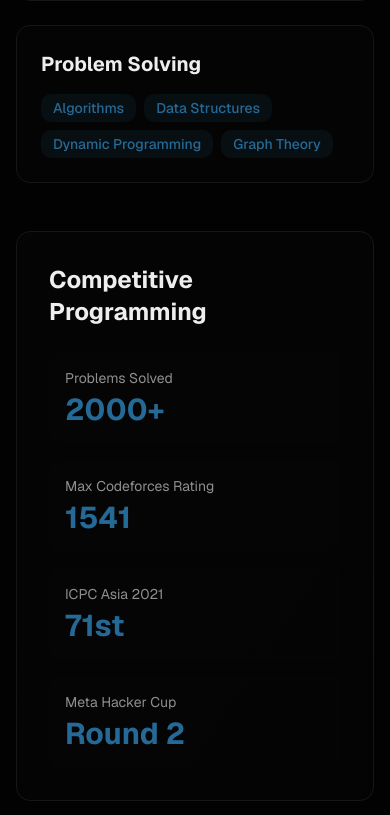
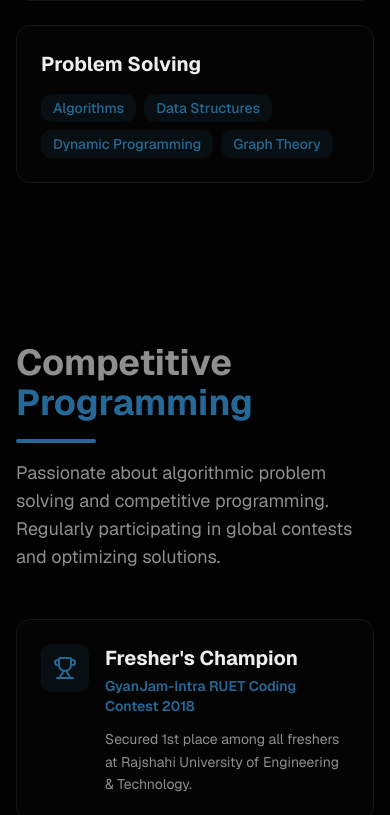
Before and after one commit to rafi-ruetcse17/portfolio, a Next.js app: page / in a window 390 px wide. Shown: the part 4888-5703 px from the top of the page. Built offline with nearby package versions, Linux system fonts and the light colour scheme.

Commit message:
Add Competitive programming
Signed-off-by: rafi <rafialam@appscode.com>

```diff
--- a/app/page.tsx
+++ b/app/page.tsx
@@ -5,6 +5,7 @@ import Navigation from '@/components/sections/navigation'
 import About from '@/components/sections/about'
 import Experience from '@/components/sections/experience'
 import Skills from '@/components/sections/skills'
+import CP from '@/components/sections/cp'
 import Projects from '@/components/sections/projects'
 import Contact from '@/components/sections/contact'
 
@@ -16,6 +17,7 @@ export default function Home() {
       <About />
       <Experience />
       <Skills />
+      <CP />
       <Projects />
       <Contact />
     </main>
--- /dev/null
+++ b/components/sections/cp.tsx
@@ -0,0 +1,172 @@
+'use client'
+
+import { useEffect, useRef, useState } from 'react'
+import { Trophy, Target, Award, Code2, ExternalLink, GraduationCap } from 'lucide-react'
+
+const achievements = [
+  {
+    title: "Fresher's Champion",
+    event: "GyanJam-Intra RUET Coding Contest 2018",
+    description: "Secured 1st place among all freshers at Rajshahi University of Engineering & Technology.",
+    icon: Trophy,
+  },
+  {
+    title: "Meta Hacker Cup",
+    event: "Meta Hacker Cup 2021",
+    description: "Advanced to Round 2 of the prestigious global competitive programming contest.",
+    icon: Target,
+  },
+  {
+    title: "12th Place",
+    event: "VU CSE Tech Fest Programming Contest 2019",
+    description: "Ranked 12th out of 41 teams in the inter-university programming contest.",
+    icon: Award,
+  },
+  {
+    title: "24th Place",
+    event: "AUST Inter University Programming Contest 2022",
+    description: "Ranked 24th out of 105 teams representing top universities.",
+    icon: Award,
+  },
+  {
+    title: "71st Place",
+    event: "ACM-ICPC Asia Dhaka Regional 2021",
+    description: "Ranked 71st out of 1747 teams in the preliminary online round.",
+    icon: Award,
+  },
+]
+
+const stats = [
+  { label: 'Problems Solved', value: '2000+' },
+  { label: 'Max Rating', value: '1541' },
+  { label: 'Platform', value: 'Codeforces' },
+]
+
+export default function CP() {
+  const sectionRef = useRef(null)
+  const [isVisible, setIsVisible] = useState(false)
+
+  useEffect(() => {
+    const observer = new IntersectionObserver(
+      ([entry]) => {
+        if (entry.isIntersecting) {
+          setIsVisible(true)
+        }
+      },
+      { threshold: 0.2 }
+    )
+
+    if (sectionRef.current) {
+      observer.observe(sectionRef.current)
+    }
+
+    return () => observer.disconnect()
+  }, [])
+
+  return (
+    <section id="cp" ref={sectionRef} className="min-h-screen flex items-center py-20 px-4">
+      <div className="max-w-6xl mx-auto w-full">
+        <div className="space-y-12">
+          {/* Section Header */}
+          <div className="space-y-4">
+            <h2 className="text-4xl sm:text-5xl font-bold">
+              <span className="text-muted-foreground">Competitive </span>
+              <span className="bg-gradient-to-r from-primary to-accent bg-clip-text text-transparent">Programming</span>
+            </h2>
+            <div className="w-20 h-1 bg-gradient-to-r from-primary to-accent rounded-full"></div>
+            <p className="text-lg text-muted-foreground max-w-3xl">
+              Passionate about algorithmic problem solving and competitive programming. Regularly participating in global contests and optimizing solutions.
+            </p>
+          </div>
+
+          <div className="grid grid-cols-1 lg:grid-cols-3 gap-8">
+            {/* Achievements List */}
+            <div className="lg:col-span-2 space-y-6">
+              {achievements.map((achievement, index) => (
+                <div
+                  key={index}
+                  className="group p-6 rounded-xl border border-border bg-card/50 hover:border-primary/50 hover:bg-card transition-all duration-300"
+                >
+                  <div className="flex gap-4">
+                    <div className="p-3 rounded-lg bg-primary/10 text-primary h-fit">
+                      <achievement.icon className="w-6 h-6" />
+                    </div>
+                    <div className="space-y-1">
+                      <h3 className="text-xl font-bold text-foreground group-hover:text-primary transition-colors">
+                        {achievement.title}
+                      </h3>
+                      <p className="text-primary text-sm font-semibold">{achievement.event}</p>
+                      <p className="text-muted-foreground text-sm leading-relaxed pt-2">
+                        {achievement.description}
+                      </p>
+                    </div>
+                  </div>
+                </div>
+              ))}
+            </div>
+
+            {/* Sidebar Stats & Links */}
+            <div className="space-y-6">
+              {/* Stats Card */}
+              <div className="p-8 rounded-2xl border border-border bg-gradient-to-br from-card to-card/50 space-y-6">
+                <h3 className="text-xl font-bold text-foreground">Platform Stats</h3>
+                <div className="space-y-4">
+                  <div className="flex justify-between items-center p-4 rounded-lg bg-background/50 border border-border">
+                    <span className="text-muted-foreground">Problems Solved</span>
+                    <span className="text-2xl font-bold text-primary">2000+</span>
+                  </div>
+                  <div className="flex justify-between items-center p-4 rounded-lg bg-background/50 border border-border">
+                    <span className="text-muted-foreground">CF Max Rating</span>
+                    <span className="text-2xl font-bold text-primary">1541</span>
+                  </div>
+                </div>
+
+                <div className="pt-4 space-y-3">
+                  <p className="text-sm font-semibold text-foreground">Quick Links</p>
+                  <div className="grid grid-cols-1 gap-3">
+                    <a
+                      href="https://codeforces.com/profile/rafi_alam?mobile=true"
+                      target="_blank"
+                      rel="noopener noreferrer"
+                      className="flex items-center justify-between p-3 rounded-lg border border-border hover:border-primary hover:bg-primary/5 transition-all group"
+                    >
+                      <div className="flex items-center gap-3">
+                        <Code2 className="w-5 h-5 text-primary" />
+                        <span className="text-sm font-medium">Codeforces Profile</span>
+                      </div>
+                      <ExternalLink className="w-4 h-4 text-muted-foreground group-hover:text-primary" />
+                    </a>
+                    <a
+                      href="https://leetcode.com/u/_BOSS_/"
+                      target="_blank"
+                      rel="noopener noreferrer"
+                      className="flex items-center justify-between p-3 rounded-lg border border-border hover:border-primary hover:bg-primary/5 transition-all group"
+                    >
+                      <div className="flex items-center gap-3">
+                        <Target className="w-5 h-5 text-primary" />
+                        <span className="text-sm font-medium">LeetCode Profile</span>
+                      </div>
+                      <ExternalLink className="w-4 h-4 text-muted-foreground group-hover:text-primary" />
+                    </a>
+                    <a
+                      href="https://drive.google.com/drive/folders/1zWf7iHvH4reJXFfTp2bPE9xpE_XAY4Xb?usp=sharing"
+                      target="_blank"
+                      rel="noopener noreferrer"
+                      className="flex items-center justify-between p-3 rounded-lg border border-border hover:border-primary hover:bg-primary/5 transition-all group"
+                    >
+                      <div className="flex items-center gap-3">
+                        <GraduationCap className="w-5 h-5 text-primary" />
+                        <span className="text-sm font-medium">Certifications</span>
+                      </div>
+                      <ExternalLink className="w-4 h-4 text-muted-foreground group-hover:text-primary" />
+                    </a>
+                  </div>
+                </div>
+              </div>
+            </div>
+          </div>
+        </div>
+      </div>
+    </section>
+  )
+}
--- a/components/sections/navigation.tsx
+++ b/components/sections/navigation.tsx
@@ -12,6 +12,7 @@ export default function Navigation() {
     { id: 'about', label: 'About' },
     { id: 'experience', label: 'Experience' },
     { id: 'skills', label: 'Skills' },
+    { id: 'cp', label: 'CP' },
     { id: 'projects', label: 'Projects' },
     { id: 'contact', label: 'Contact' },
   ]
@@ -26,7 +27,7 @@ export default function Navigation() {
     const handleScroll = () => {
       const scrollPosition = window.scrollY + 150
 
-      const sectionIds = ['home', 'about', 'experience', 'skills', 'projects', 'contact']
+      const sectionIds = ['home', 'about', 'experience', 'skills', 'cp', 'projects', 'contact']
 
       for (let i = sectionIds.length - 1; i >= 0; i--) {
         const element = document.getElementById(sectionIds[i])
--- a/components/sections/projects.tsx
+++ b/components/sections/projects.tsx
@@ -8,13 +8,21 @@ const projects = [
     title: "KriyaKarak",
     description:
       "Implemented real-time chat functionality for a SaaS product using Socket.IO and REST APIs. Built comprehensive API documentation for seamless integration.",
-    tech: ["Socket.IO", "React", "Node.js", "Express"],
+    tech: [
+      "React",
+      "Nextjs",
+      "Socket.IO",
+      "Node.js",
+      "Express",
+      "MongoDB",
+      "REST APIs",
+    ],
     highlights: [
       "Real-time messaging",
       "API documentation",
       "Production deployment",
     ],
-    link: "#",
+    link: "https://kriyakarak.com/",
   },
   {
     title: "Perses - Cloud Native Observability",
@@ -41,28 +49,16 @@ const projects = [
     link: "#",
   },
   {
-    title: "Performance Monitoring System",
+    title: "Manage Devs",
     description:
-      "Integrated Winston logger with Node.js and customized it to monitor API interactions and track Next.js Server-Side Rendering performance across environments.",
-    tech: ["Winston", "Node.js", "Next.js", "Logging"],
+      "Modern web application for tracking developer daily check-ins, featuring a clean, reactive dashboard for real-time activity monitoring.",
+    tech: ["Vue 3", "TypeScript", "Bulma CSS", "Vite", "Axios"],
     highlights: [
-      "Multi-environment monitoring",
-      "Performance tracking",
-      "Production insights",
+      "Daily check-ins dashboard",
+      "Real-time data integration",
+      "Responsive design with Bulma",
     ],
-    link: "#",
-  },
-  {
-    title: "API Optimization Project",
-    description:
-      "Optimized API performance through pagination and payload filtering. Analyzed production server logs to identify bottlenecks and improve response times.",
-    tech: ["Node.js", "PostgreSQL", "Optimization", "DevOps"],
-    highlights: [
-      "30% performance improvement",
-      "Pagination implementation",
-      "Query optimization",
-    ],
-    link: "#",
+    link: "https://github.com/rafi-ruetcse17/manage_devs",
   },
 ];
 
--- a/components/sections/skills.tsx
+++ b/components/sections/skills.tsx
@@ -85,30 +85,6 @@ export default function Skills() {
             ))}
           </div>
 
-          {/* Competitive Programming Stats */}
-          <div className="mt-12">
-            <div className="p-8 rounded-xl border border-border bg-gradient-to-br from-card/50 to-card/25 hover:border-primary/50 transition-colors duration-200">
-              <h3 className="text-2xl font-bold mb-6 text-foreground">Competitive Programming</h3>
-              <div className="grid grid-cols-1 md:grid-cols-2 lg:grid-cols-4 gap-4">
-                <div className="p-4 rounded-lg bg-card/50">
-                  <p className="text-muted-foreground text-sm mb-1">Problems Solved</p>
-                  <p className="text-3xl font-bold text-primary">2000+</p>
-                </div>
-                <div className="p-4 rounded-lg bg-card/50">
-                  <p className="text-muted-foreground text-sm mb-1">Max Codeforces Rating</p>
-                  <p className="text-3xl font-bold text-primary">1541</p>
-                </div>
-                <div className="p-4 rounded-lg bg-card/50">
-                  <p className="text-muted-foreground text-sm mb-1">ICPC Asia 2021</p>
-                  <p className="text-3xl font-bold text-primary">71st</p>
-                </div>
-                <div className="p-4 rounded-lg bg-card/50">
-                  <p className="text-muted-foreground text-sm mb-1">Meta Hacker Cup</p>
-                  <p className="text-3xl font-bold text-primary">Round 2</p>
-                </div>
-              </div>
-            </div>
-          </div>
         </div>
       </div>
     </section>
```
